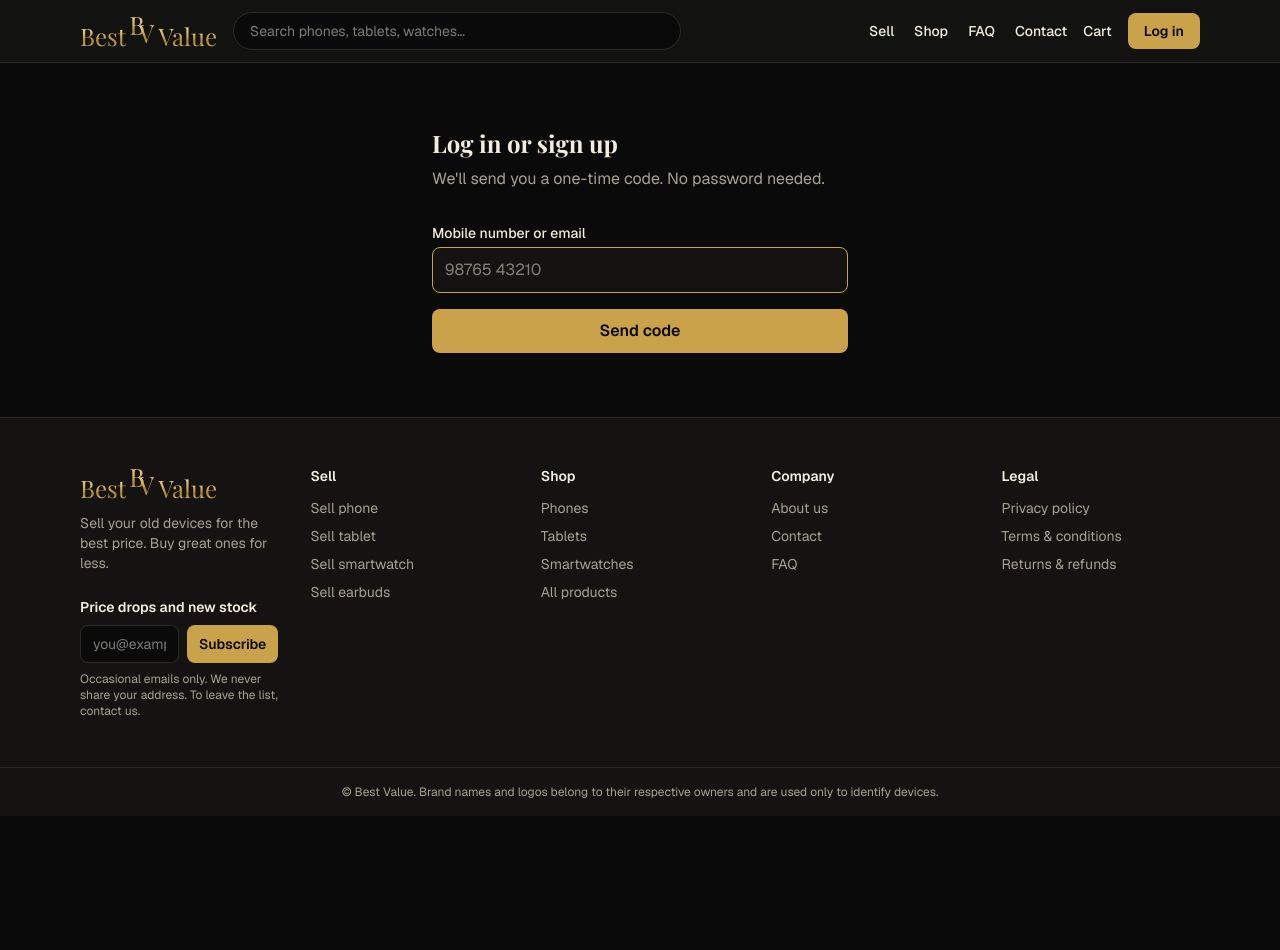
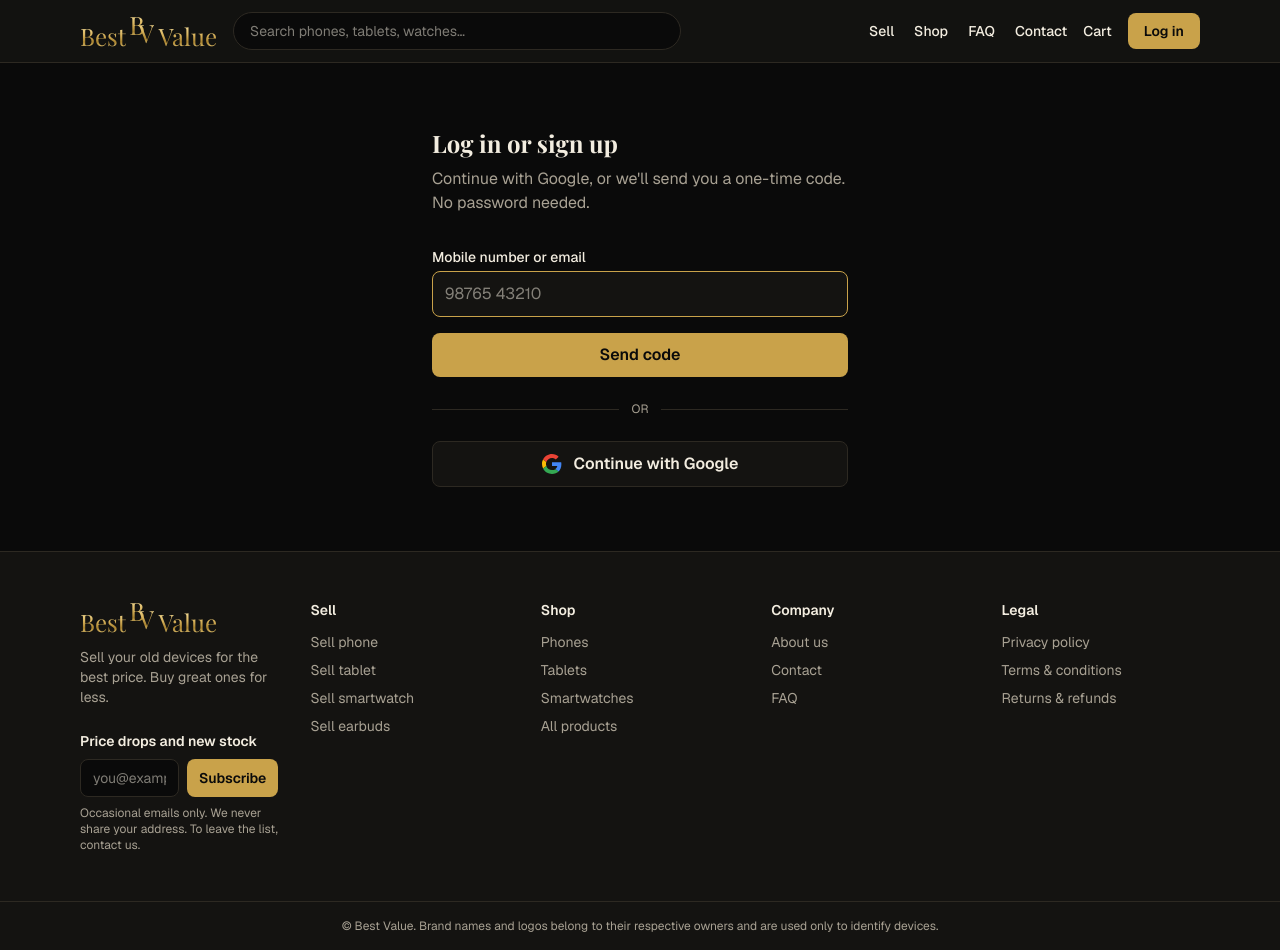
Before and after one commit to ifahimkhan/best-value, a Next.js app: page /login in a window 1280 px wide. Before the commit the page ends 816 px from the top, so only its background shows below. Built offline with nearby package versions, Linux system fonts and the light colour scheme; no server answers; a web font is replaced by a local one.

Commit message:
feat: add Continue with Google login via Supabase OAuth

```diff
--- a/src/app/login/LoginForm.tsx
+++ b/src/app/login/LoginForm.tsx
@@ -1,7 +1,7 @@
 "use client";
 
 import { useActionState } from "react";
-import { loginAction, type LoginState } from "./actions";
+import { loginAction, signInWithGoogle, type LoginState } from "./actions";
 
 interface LoginFormProps {
   next: string;
@@ -14,6 +14,7 @@ export function LoginForm({ next }: LoginFormProps) {
   const isVerify = state.step === "verify";
 
   return (
+    <>
     <form action={formAction} className="space-y-4">
       <input type="hidden" name="next" value={next} />
 
@@ -79,5 +80,31 @@ export function LoginForm({ next }: LoginFormProps) {
         </button>
       )}
     </form>
+
+    {!isVerify && (
+      <>
+        <div className="my-6 flex items-center gap-3 text-xs uppercase text-muted">
+          <span className="h-px flex-1 bg-border" />
+          or
+          <span className="h-px flex-1 bg-border" />
+        </div>
+        <form action={signInWithGoogle}>
+          <input type="hidden" name="next" value={next} />
+          <button
+            type="submit"
+            className="flex w-full items-center justify-center gap-3 rounded-lg border border-border bg-surface px-4 py-2.5 font-semibold hover:bg-brand-soft"
+          >
+            <svg aria-hidden="true" viewBox="0 0 48 48" className="h-5 w-5">
+              <path fill="#EA4335" d="M24 9.5c3.5 0 6.6 1.2 9.1 3.6l6.8-6.8C35.8 2.4 30.3 0 24 0 14.6 0 6.5 5.4 2.6 13.2l7.9 6.1C12.4 13.5 17.7 9.5 24 9.5z" />
+              <path fill="#4285F4" d="M46.5 24.5c0-1.6-.1-3.1-.4-4.5H24v9h12.7c-.6 3-2.3 5.5-4.8 7.2l7.6 5.9c4.4-4.1 7-10.1 7-17.6z" />
+              <path fill="#FBBC05" d="M10.5 28.7A14.5 14.5 0 0 1 9.5 24c0-1.6.3-3.2.8-4.7l-7.9-6.1A24 24 0 0 0 0 24c0 3.9.9 7.5 2.6 10.8l7.9-6.1z" />
+              <path fill="#34A853" d="M24 48c6.5 0 11.9-2.1 15.9-5.8l-7.6-5.9c-2.1 1.4-4.9 2.3-8.3 2.3-6.3 0-11.6-4-13.5-9.8l-7.9 6.1C6.5 42.6 14.6 48 24 48z" />
+            </svg>
+            Continue with Google
+          </button>
+        </form>
+      </>
+    )}
+    </>
   );
 }
--- a/src/app/login/actions.ts
+++ b/src/app/login/actions.ts
@@ -93,6 +93,20 @@ export async function loginAction(prev: LoginState, formData: FormData): Promise
   return sendOtp(prev, formData);
 }
 
+/** Starts Google OAuth (PKCE). Returns through /auth/callback, which exchanges the code. */
+export async function signInWithGoogle(formData: FormData): Promise<void> {
+  const supabase = await createClient();
+  const { data, error } = await supabase.auth.signInWithOAuth({
+    provider: "google",
+    options: { redirectTo: emailCallbackUrl(formData.get("next")) },
+  });
+  if (error || !data.url) {
+    logger.error("Google sign-in start failed", error, { status: error?.status, code: error?.code });
+    redirect("/login?error=oauth");
+  }
+  redirect(data.url);
+}
+
 export async function signOut(): Promise<void> {
   const supabase = await createClient();
   const { error } = await supabase.auth.signOut();
--- a/src/app/login/page.tsx
+++ b/src/app/login/page.tsx
@@ -16,6 +16,11 @@ async function LoginContent({ searchParams }: PageProps<"/login">) {
           request a new one below.
         </p>
       )}
+      {error === "oauth" && (
+        <p role="alert" className="mb-4 rounded-lg bg-brand-soft px-3 py-2 text-sm">
+          Google sign-in didn&apos;t work. Please try again or use a one-time code.
+        </p>
+      )}
       <LoginForm next={safeNextPath(typeof next === "string" ? next : null)} />
     </>
   );
@@ -25,7 +30,7 @@ export default function LoginPage(props: PageProps<"/login">) {
   return (
     <section className="mx-auto w-full max-w-md px-4 py-16">
       <h1 className="text-2xl font-bold">Log in or sign up</h1>
-      <p className="mt-2 mb-8 text-muted">We&apos;ll send you a one-time code. No password needed.</p>
+      <p className="mt-2 mb-8 text-muted">Continue with Google, or we&apos;ll send you a one-time code. No password needed.</p>
       <Suspense fallback={<div className="h-40" />}>
         <LoginContent {...props} />
       </Suspense>
```
